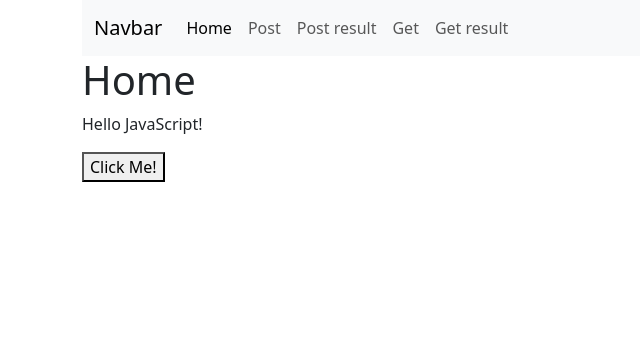
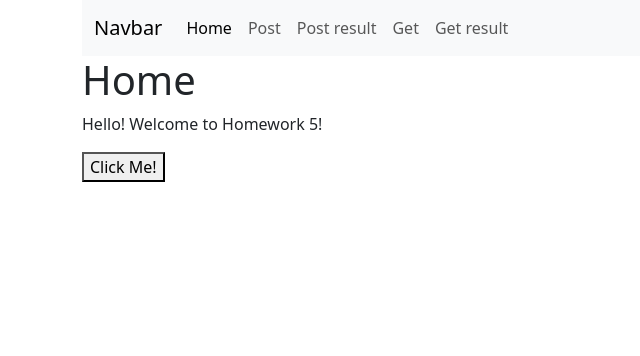
Before and after one commit to lannawollard/hw2, a PHP site: page / in a window 1280 px wide, after a click on "Click Me!". Shown: the top 356 px of the page, without its empty margins (0-640 px from the left). Run offline with PHP 8.4, Linux system fonts and the light colour scheme.

Commit message:
Update index.php

```diff
--- a/index.php
+++ b/index.php
@@ -3,7 +3,7 @@ $pageTitle= "Home";
 include "view-header.php";
 ?>
     <h1>Home</h1>
-<p id="demo" style="display:none">Hello JavaScript!</p>
+<p id="demo" style="display:none">Hello! Welcome to Homework 5!</p>
 
 <button type="button" onclick="document.getElementById('demo').style.display='block'">Click Me!</button>
 <?php
```
